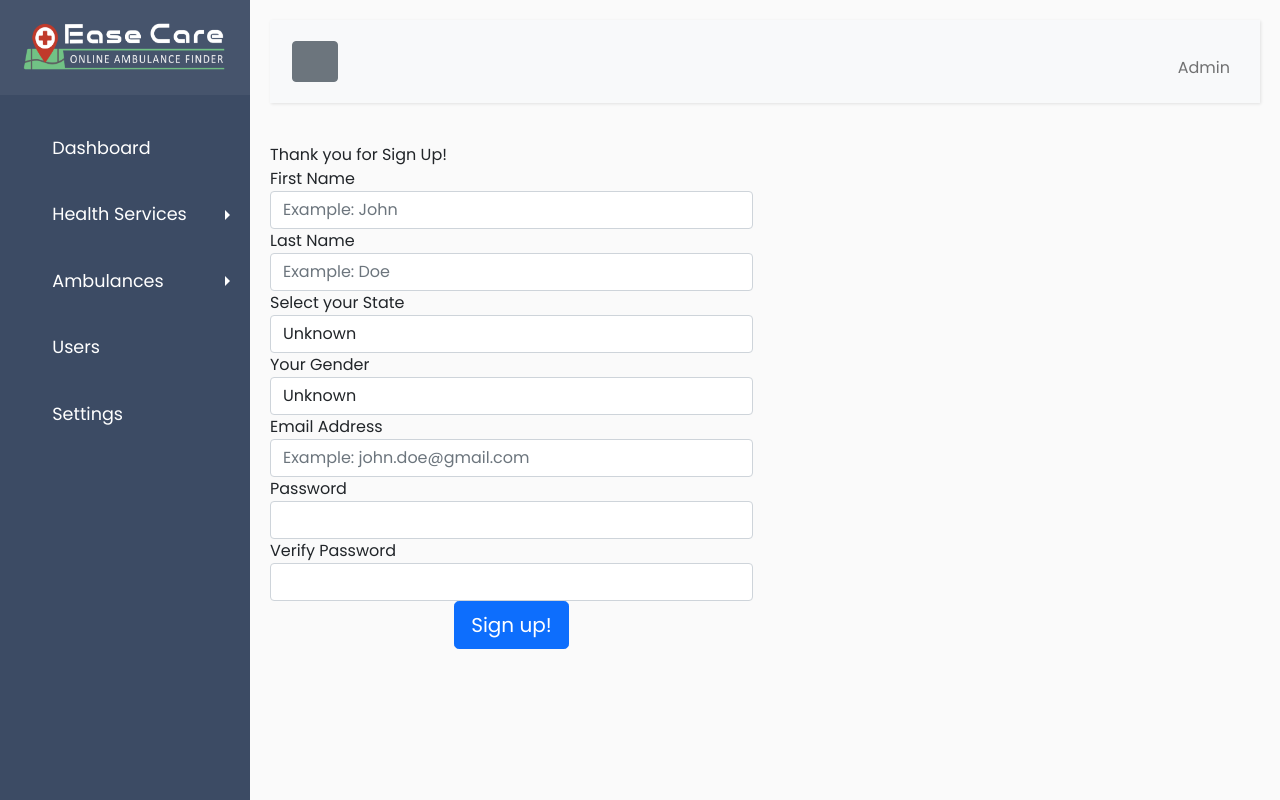
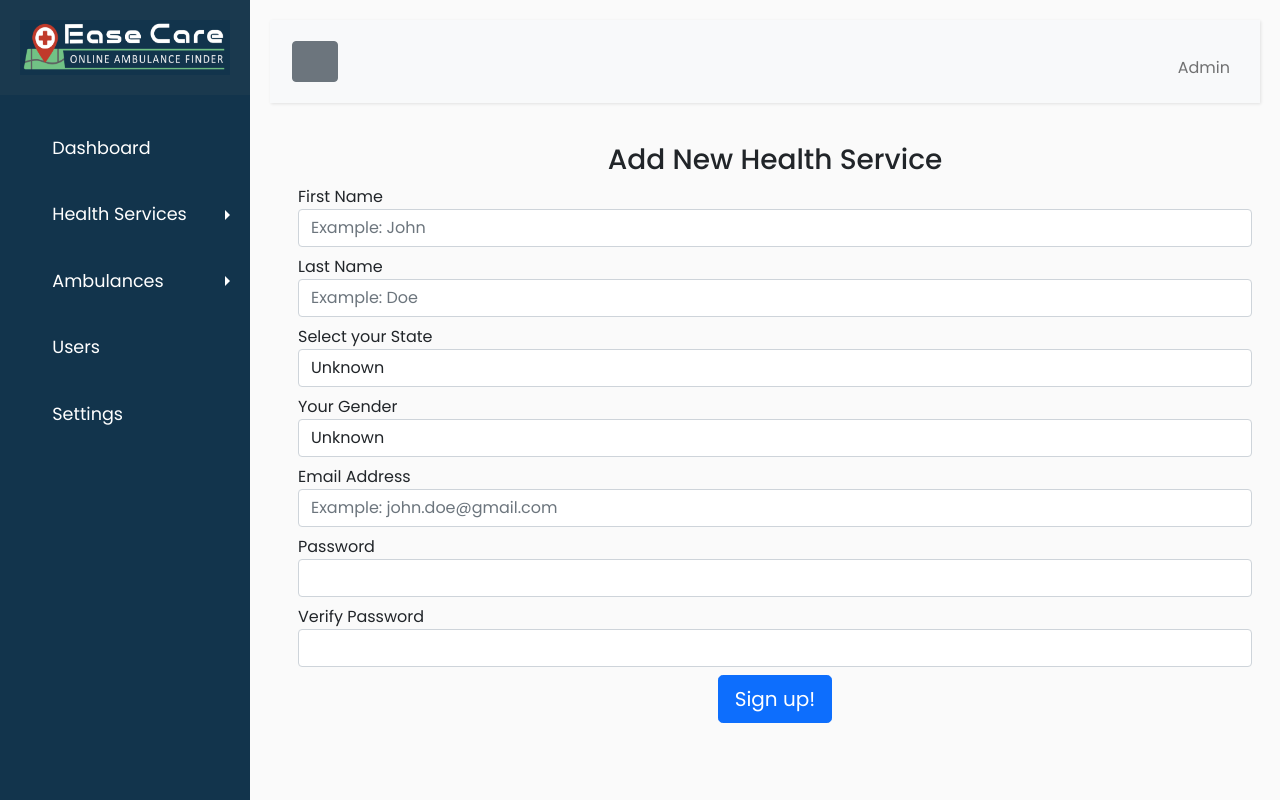
Before and after one commit to ChaminduSenanayake/ease_care_frontend, a React (Create React App) app: page /addNewService in a window 1280 px wide. Built offline with nearby package versions, Linux system fonts and the light colour scheme; some icons are missing.

Commit message:
Add new Health service

```diff
--- a/src/App.js
+++ b/src/App.js
@@ -3,7 +3,7 @@ import SideBar from "./components/Sidebar/SideBar";
 import NavBar from "./components/Navbar/NavBar";
 import Dashboard from "./components/Dashboard/Dashboard";
 import {BrowserRouter, Route, Switch} from "react-router-dom";
-import AddNewService from "./components/HeathService/AddNewService";
+import AddNewService from "./components/HealthService/AddNewService";
 
 function App() {
     return (
--- a/src/assets/css/SideBar-Style.css
+++ b/src/assets/css/SideBar-Style.css
@@ -23,7 +23,7 @@ a:focus {
 #sidebar {
     min-width: 250px;
     max-width: 250px;
-    background: #3c4b64;
+    background: #12344C;
     color: #fff;
     transition: all 0.3s;
 }
@@ -34,7 +34,7 @@ a:focus {
 
 #sidebar .sidebar-header {
     padding: 20px;
-    background: #46546c;
+    background: #1A394E;
 }
 
 #sidebar ul.components {
@@ -50,7 +50,7 @@ a:focus {
     padding: 20px;
     font-size: 1.1em;
     display: block;
-   text-align: left;
+    text-align: left;
     padding-left: 30px;
 }
 .dropdown-toggle{
--- /dev/null
+++ b/src/assets/css/healthService-Style.css
@@ -0,0 +1,4 @@
+.panel-heading{
+    text-align: center;
+
+}
--- a/src/components/Dashboard/Dashboard.js
+++ b/src/components/Dashboard/Dashboard.js
@@ -1,8 +1,6 @@
 import React, {Component} from "react";
 import '../../assets/css/Dashboard-Style.css';
-class Dashboard extends Component {
-
-    render() {
+function Dashboard(){
         return (
             <div>
                 <div className="container-fluid">
@@ -19,10 +17,10 @@ class Dashboard extends Component {
                                     <div className="card-body-icon">
                                         <i className="fa fa-fw fa-comments"></i>
                                     </div>
-                                    <div className="mr-5">26 New Messages!</div>
+                                    <div className="mr-5">Total Ambulance Services</div>
                                 </div>
                                 <a className="card-footer text-white clearfix small z-1" href="/#">
-                                    <span className="float-left">View Details</span>
+                                    <span className="float-left">10</span>
                                     <span className="float-right"></span>
                                 </a>
                             </div>
@@ -33,10 +31,10 @@ class Dashboard extends Component {
                                     <div className="card-body-icon">
                                         <i className="fa fa-fw fa-list"></i>
                                     </div>
-                                    <div className="mr-5">11 New Tasks!</div>
+                                    <div className="mr-5">Total Ambulances</div>
                                 </div>
                                 <a className="card-footer text-white clearfix small z-1" href="/#">
-                                    <span className="float-left">View Details</span>
+                                    <span className="float-left">128</span>
                                     <span className="float-right"></span>
                                 </a>
                             </div>
@@ -46,10 +44,10 @@ class Dashboard extends Component {
                                 <div className="card-body">
                                     <div className="card-body-icon">
                                     </div>
-                                    <div className="mr-5">123 New Orders!</div>
+                                    <div className="mr-5">Total General Users</div>
                                 </div>
                                 <a className="card-footer text-white clearfix small z-1" href="/#">
-                                    <span className="float-left">View Details</span>
+                                    <span className="float-left">1000</span>
                                     <span className="float-right"></span>
                                 </a>
                             </div>
@@ -59,10 +57,10 @@ class Dashboard extends Component {
                                 <div className="card-body">
                                     <div className="card-body-icon">
                                     </div>
-                                    <div className="mr-5">13 New Tickets!</div>
+                                    <div className="mr-5">Available Ambulances</div>
                                 </div>
                                 <a className="card-footer text-white clearfix small z-1" href="/#">
-                                    <span className="float-left">View Details</span>
+                                    <span className="float-left">10</span>
                                     <span className="float-right"></span>
                                 </a>
                             </div>
@@ -122,6 +120,5 @@ class Dashboard extends Component {
                 {/*</div>*/}
             </div>
         )
-    }
 }
 export default Dashboard;
--- a/src/components/HeathService/AddNewService.js
+++ b/src/components/HealthService/AddNewService.js
@@ -1,25 +1,25 @@
 import React, {Component} from "react";
-class AddNewService extends Component{
-    render() {
+import "../../assets/css/healthService-Style.css"
+function AddNewService(){
         return(
             <form>
-                <div className="row">
-                    <div className="col-md-6 col-md-offset-3">
+                <div className="row ms-2">
+                    <div className="col-md-12 col-md-offset-3">
                         <div className="panel panel-primary">
-                            <div className="panel-heading">Thank you for Sign Up!</div>
+                            <div className="panel-heading"><h3>Add New Health Service</h3></div>
                             <div className="panel-body">
                                 <form method="post" action="" accept-charset="UTF-8">
-                                    <div className="form-group">
+                                    <div className="form-group m-2">
                                         <label htmlFor="fname">First Name</label>
                                         <input type="text" id="fname" className="form-control" name="fname"
                                                placeholder="Example: John"/>
                                     </div>
-                                    <div className="form-group">
+                                    <div className="form-group m-2">
                                         <label htmlFor="lname">Last Name</label>
                                         <input type="text" id="lname" className="form-control" name="lname"
                                                placeholder="Example: Doe"/>
                                     </div>
-                                    <div className="form-group">
+                                    <div className="form-group m-2">
                                         <label htmlFor="states">Select your State</label>
                                         <select id="states" className="form-control" name="state">
                                             <option value="unknown">Unknown</option>
@@ -75,7 +75,7 @@ class AddNewService extends Component{
                                             <option value="wyoming">Wyoming</option>
                                         </select>
                                     </div>
-                                    <div className="form-group">
+                                    <div className="form-group m-2">
                                         <label htmlFor="gender">Your Gender</label>
                                         <select id="gender" className="form-control" name="gender">
                                             <option value="unknown">Unknown</option>
@@ -84,22 +84,22 @@ class AddNewService extends Component{
                                             <option value="other">Other</option>
                                         </select>
                                     </div>
-                                    <div className="form-group">
+                                    <div className="form-group m-2">
                                         <label htmlFor="emailaddr">Email Address</label>
                                         <input type="text" id="emailaddr" className="form-control" name="email"
                                                placeholder="Example: john.doe@gmail.com"/>
                                     </div>
-                                    <div className="form-group">
+                                    <div className="form-group m-2">
                                         <label htmlFor="password">Password</label>
                                         <input type="password" id="password" className="form-control" name="password"
                                                placeholder=""/>
                                     </div>
-                                    <div className="form-group">
+                                    <div className="form-group m-2">
                                         <label htmlFor="verifypass">Verify Password</label>
                                         <input type="password" id="confirmpass" className="form-control"
                                                name="verifypass" placeholder=""/>
                                     </div>
-                                    <div className="form-group text-center">
+                                    <div className="form-group text-center m-2">
                                         <button type="submit" className="btn btn-primary btn-lg" id="submitbtn"
                                                 name="submit">Sign up!
                                         </button>
@@ -111,6 +111,5 @@ class AddNewService extends Component{
                 </div>
             </form>
         );
-    }
 }
 export default AddNewService;
--- a/src/components/Sidebar/SideBar.js
+++ b/src/components/Sidebar/SideBar.js
@@ -12,9 +12,7 @@ import {
     RiHeartAddFill, RiMapPinAddLine
 } from "react-icons/all";
 
-
-class SideBar extends Component{
-    render() {
+function SideBar(){
         return(
             <nav id="sidebar">
                 <div className="sidebar-header">
@@ -58,6 +56,5 @@ class SideBar extends Component{
                 </ul>
             </nav>
         );
-    }
 }
 export default SideBar;
```
Also changed, not shown: src/components/Navbar/NavBar.js (+5 -7 lines), src/assets/images/logo.png.
